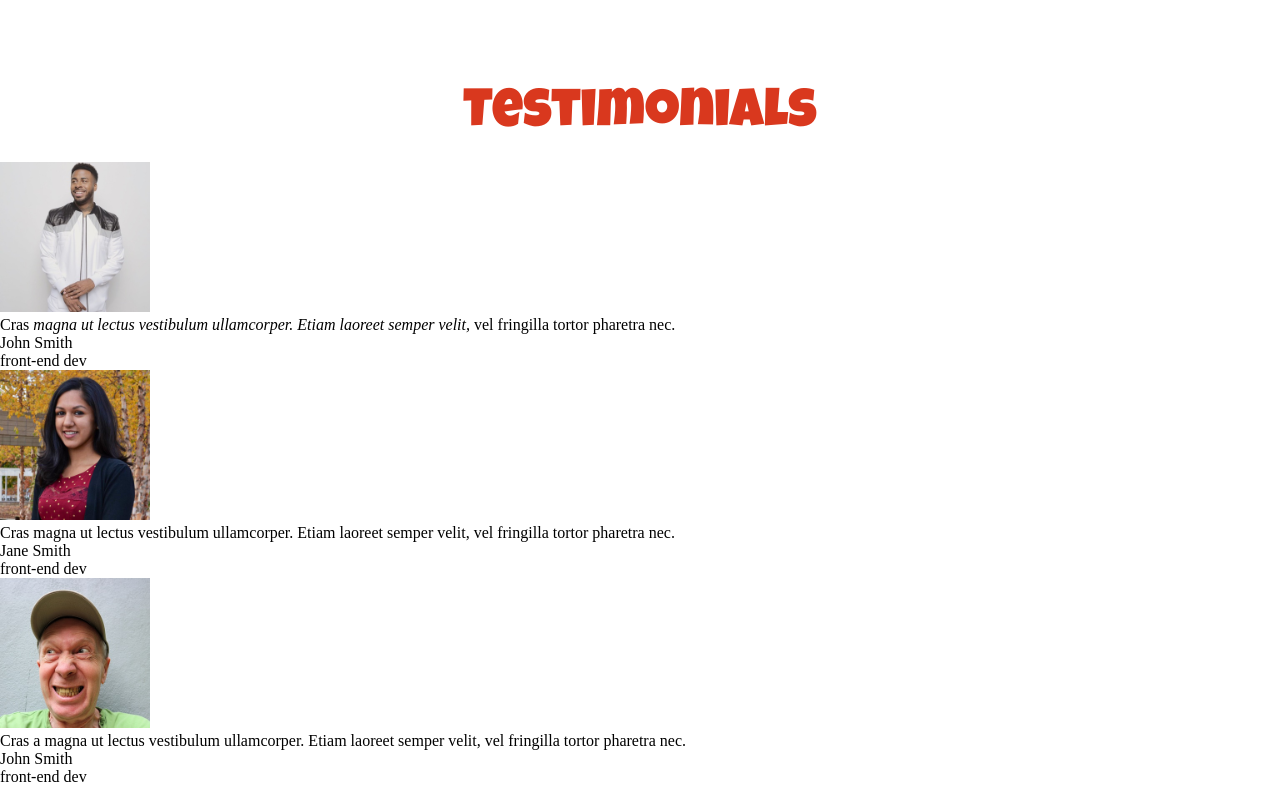
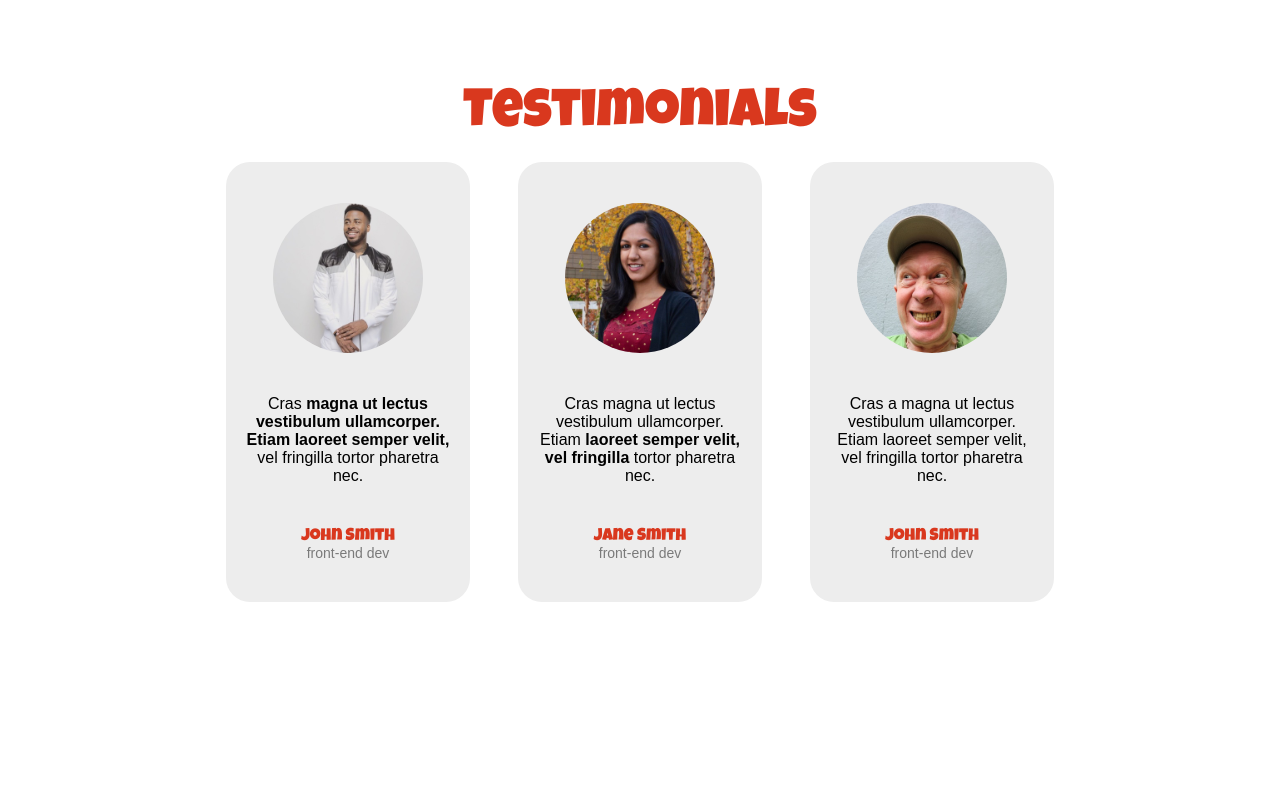
Before and after one commit to bear-jordan/kevin-powell, a plain HTML site: page 00 - Figma Clone/index.html in a window 1280 px wide. Drawn offline with Linux system fonts and the light colour scheme.

Commit message:
Card formats complete

```diff
--- a/00 - Figma Clone/css/style.css
+++ b/00 - Figma Clone/css/style.css
@@ -1,6 +1,7 @@
 *, *::after, *::before {
     margin: 0;
     padding: 0;
+    box-sizing: border-box;
 }
 
 header {
@@ -12,3 +13,40 @@ header {
     padding-bottom: 20px;
     color: #D9381E;
 }
+
+img {
+    border-radius: 50%;
+}
+
+.card-container {
+    display: flex;
+    justify-content: center;
+    align-content: center;
+    gap: 48px;
+    font-family: sans-serif;
+}
+
+.card {
+    width: 244px;
+    height: 440px;
+    background-color: #EDEDED;
+    border-radius: 24px;
+    display: flex;
+    flex-direction: column;
+    align-items: center;
+    justify-content: space-around;
+    text-align: center;
+    padding: 20px;
+}
+
+.name {
+    color: #D9381E;
+    font-family: "Luckiest Guy", sans-serif;
+    font-size: 17px;
+}
+
+.title {
+    color: #7A7A7A;
+    font-size: 14px;
+;
+}
--- a/00 - Figma Clone/index.html
+++ b/00 - Figma Clone/index.html
@@ -16,21 +16,27 @@
         <div class="card-container">
             <div class="card">
                 <img src="./img/img-1.png" alt="Person">
-                <p class="quote">Cras <em>magna ut lectus vestibulum ullamcorper. Etiam laoreet semper velit,</em> vel fringilla tortor pharetra nec.</p>
+                <p class="quote">Cras <strong>magna ut lectus vestibulum ullamcorper. Etiam laoreet semper velit,</strong> vel fringilla tortor pharetra nec.</p>
+                <div>
                     <p class="name">John Smith</p>
                     <p class="title">front-end dev</p>
                 </div>
+            </div>
             <div class="card">
                 <img src="./img/img-2.png" alt="Person">
-                <p class="quote">Cras magna ut lectus vestibulum ullamcorper. Etiam <em></em>laoreet semper velit, vel fringilla</em> tortor pharetra nec.</p>
+                <p class="quote">Cras magna ut lectus vestibulum ullamcorper. Etiam <strong>laoreet semper velit, vel fringilla</strong> tortor pharetra nec.</p>
+                <div>
                     <p class="name">Jane Smith</p>
                     <p class="title">front-end dev</p>
+                </div>
             </div>
             <div class="card">
                 <img src="./img/img-3.png" alt="Person">
                 <p class="quote">Cras a magna ut lectus vestibulum ullamcorper. Etiam laoreet semper velit, vel fringilla tortor pharetra nec.</p>
+                <div>
                     <p class="name">John Smith</p>
                     <p class="title">front-end dev</p>
+                </div>
             </div>
         </div>
     </main>
```
Lines whose indentation alone changed are shown as unchanged.
